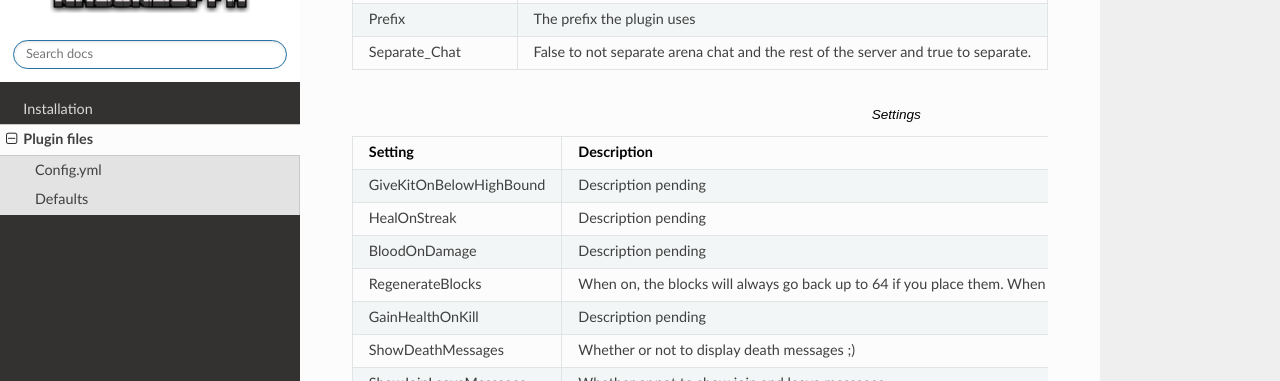
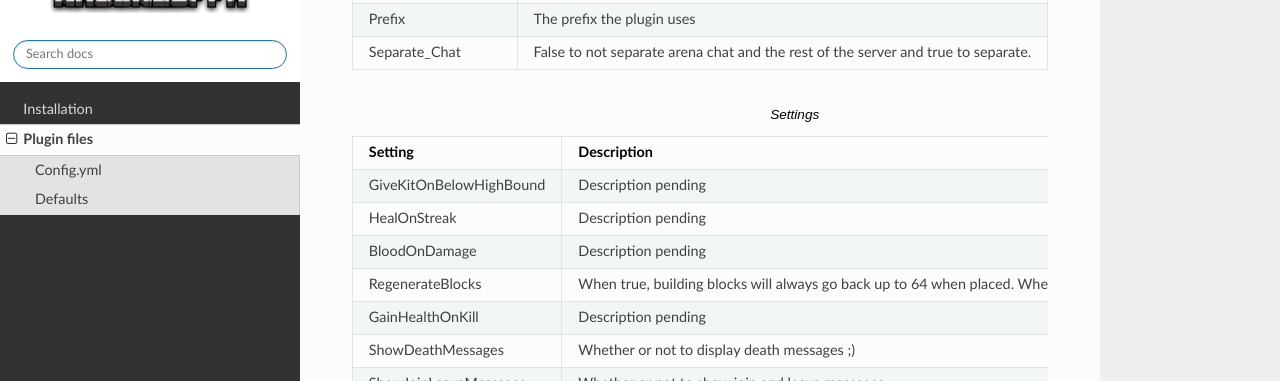
Before and after one commit to JustLeader69420/KnockioFFAdocs, a Sphinx documentation site: the page built from docs/source/files.rst, in a window 1280 px wide and 1241 px high. Shown: the part 246-627 px from the top of the window. Built offline with Sphinx 7.4.7 and the Read the Docs theme 2.0.0, drawn with Linux system fonts in a browser that asks for light colours; pages that are not in the unit, such as notebooks, are missing from menus.

Commit message:
Shorten setting description
Shortened the RegenerateBlocks setting's description

```diff
--- a/docs/source/files.rst
+++ b/docs/source/files.rst
@@ -29,7 +29,7 @@
    * - BloodOnDamage
      - Description pending
    * - RegenerateBlocks
-     - When on, the blocks will always go back up to 64 if you place them. When disabled, this behavior is disabled and you only have 64 blocks.
+     - When true, building blocks will always go back up to 64 when placed. When false, you only get 64 blocks.
    * - GainHealthOnKill
      - Description pending
    * - ShowDeathMessages
```
